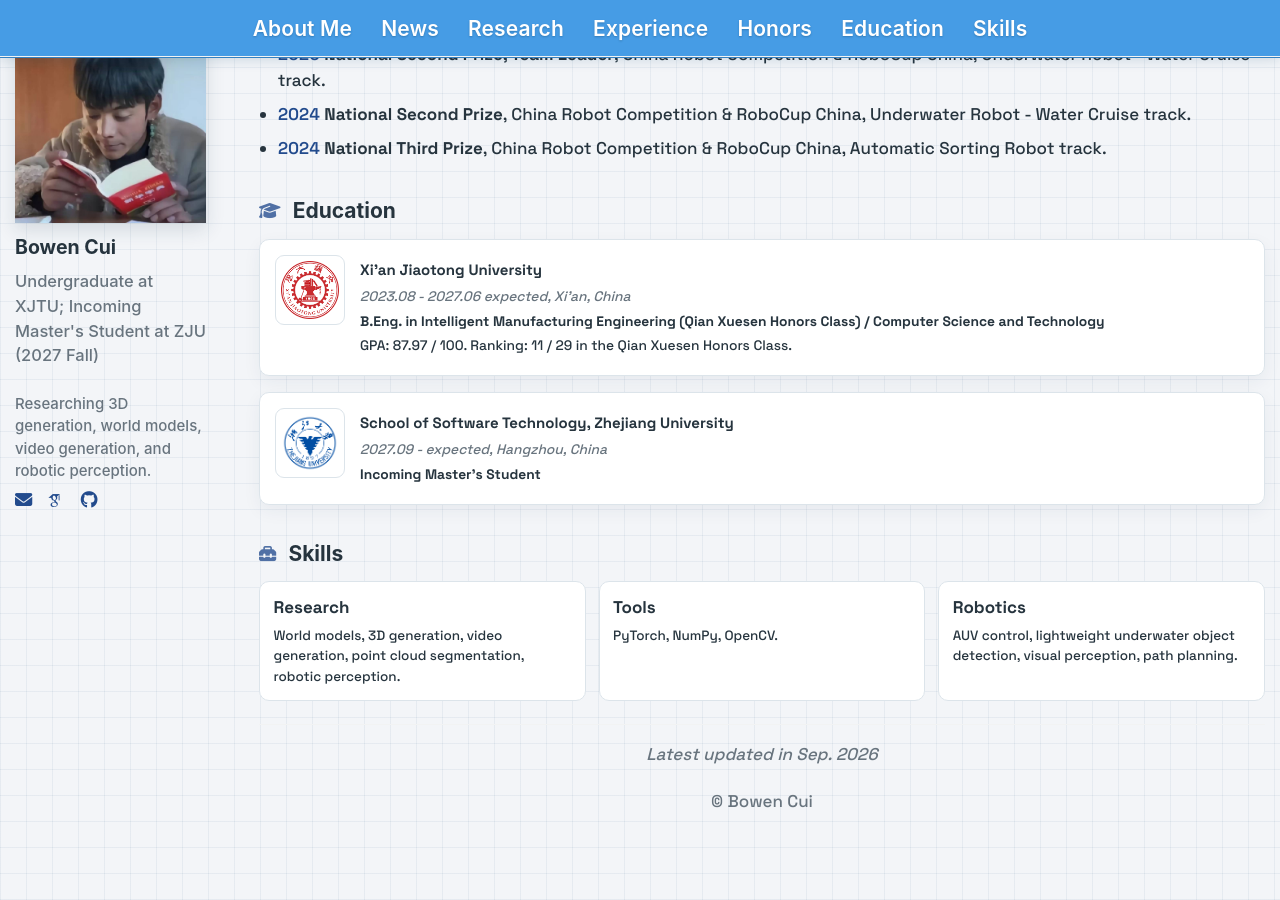
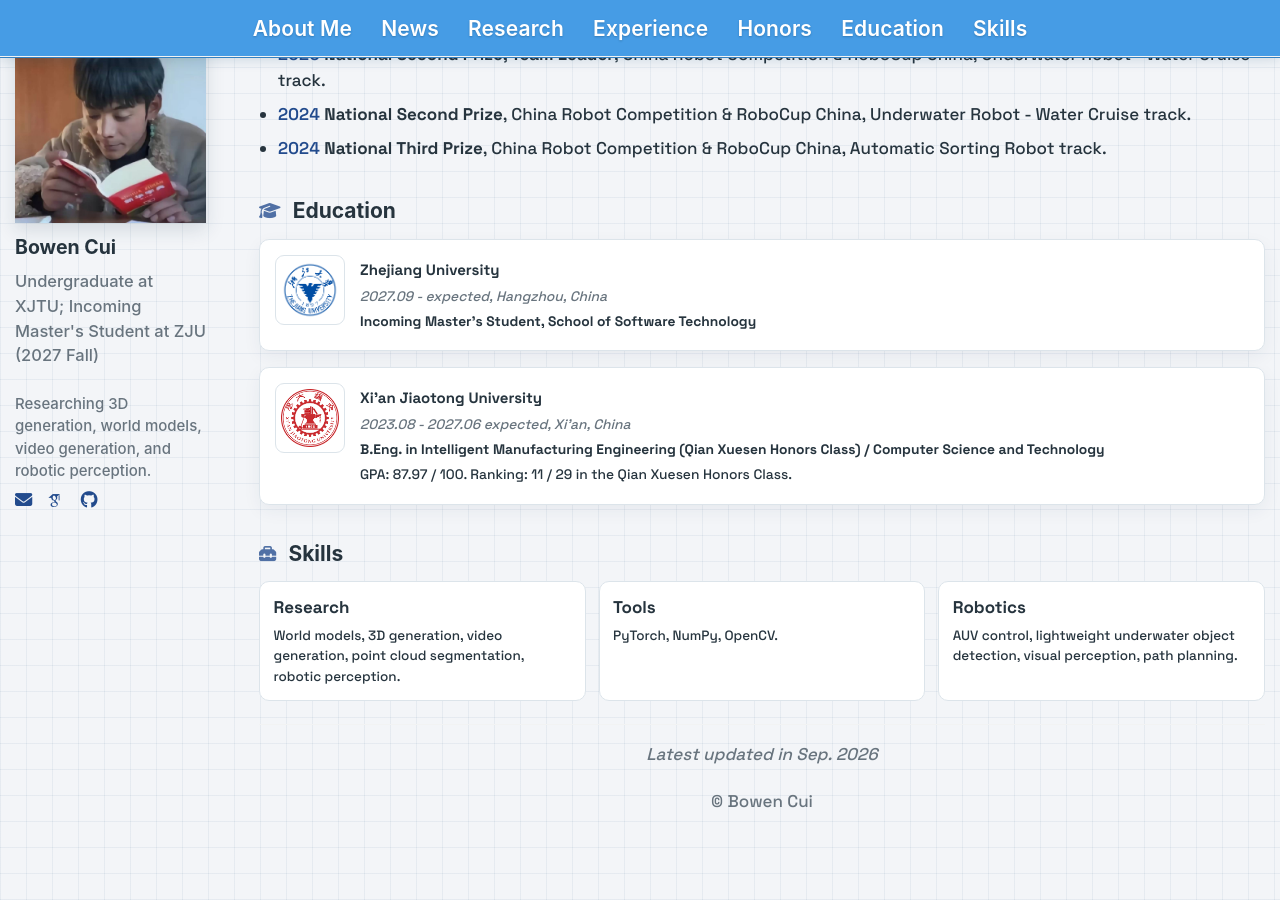
Before and after one commit to AlexanderTsui/AlexanderTsui.github.io, a Jekyll site: the page built from _pages/about.md, in a window 1280 px wide and 900 px high, scrolled down 1649 px. Built offline with Jekyll 4.4.1, drawn with Linux system fonts in a browser that asks for light colours; some web fonts are replaced; a script bundle is joined from its source files by our own code; library files that are not in the unit come from our copies; some of the changed lines change nothing that is shown.

Commit message:
Reorder education entries

```diff
--- a/_pages/about.md
+++ b/_pages/about.md
@@ -128,6 +128,17 @@
 
 <div class="entity-card">
   <div class="entity-logo entity-logo--image">
+    <img src="/images/zju.png" alt="Zhejiang University logo">
+  </div>
+  <div>
+    <p class="entity-title"><strong>Zhejiang University</strong></p>
+    <p class="entity-meta"><em>2027.09 - expected, Hangzhou, China</em></p>
+    <p><strong>Incoming Master's Student, School of Software Technology</strong></p>
+  </div>
+</div>
+
+<div class="entity-card">
+  <div class="entity-logo entity-logo--image">
     <img src="/images/xjtu.png" alt="Xi'an Jiaotong University logo">
   </div>
   <div>
@@ -135,17 +146,6 @@
     <p class="entity-meta"><em>2023.08 - 2027.06 expected, Xi'an, China</em></p>
     <p><strong>B.Eng. in Intelligent Manufacturing Engineering (Qian Xuesen Honors Class) / Computer Science and Technology</strong></p>
     <p>GPA: 87.97 / 100. Ranking: 11 / 29 in the Qian Xuesen Honors Class.</p>
-  </div>
-</div>
-
-<div class="entity-card">
-  <div class="entity-logo entity-logo--image">
-    <img src="/images/zju.png" alt="Zhejiang University logo">
-  </div>
-  <div>
-    <p class="entity-title"><strong>School of Software Technology, Zhejiang University</strong></p>
-    <p class="entity-meta"><em>2027.09 - expected, Hangzhou, China</em></p>
-    <p><strong>Incoming Master's Student</strong></p>
   </div>
 </div>
 
```
